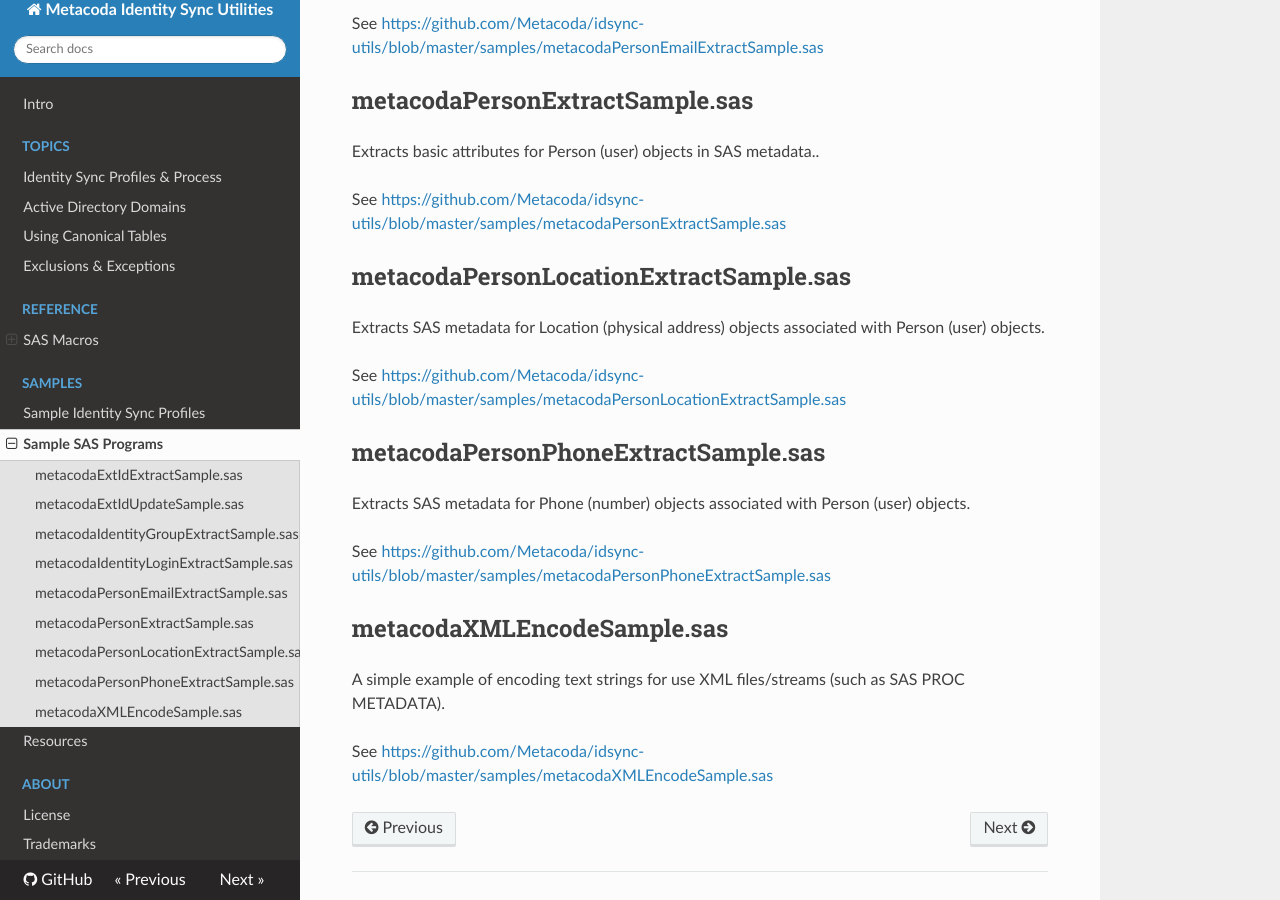
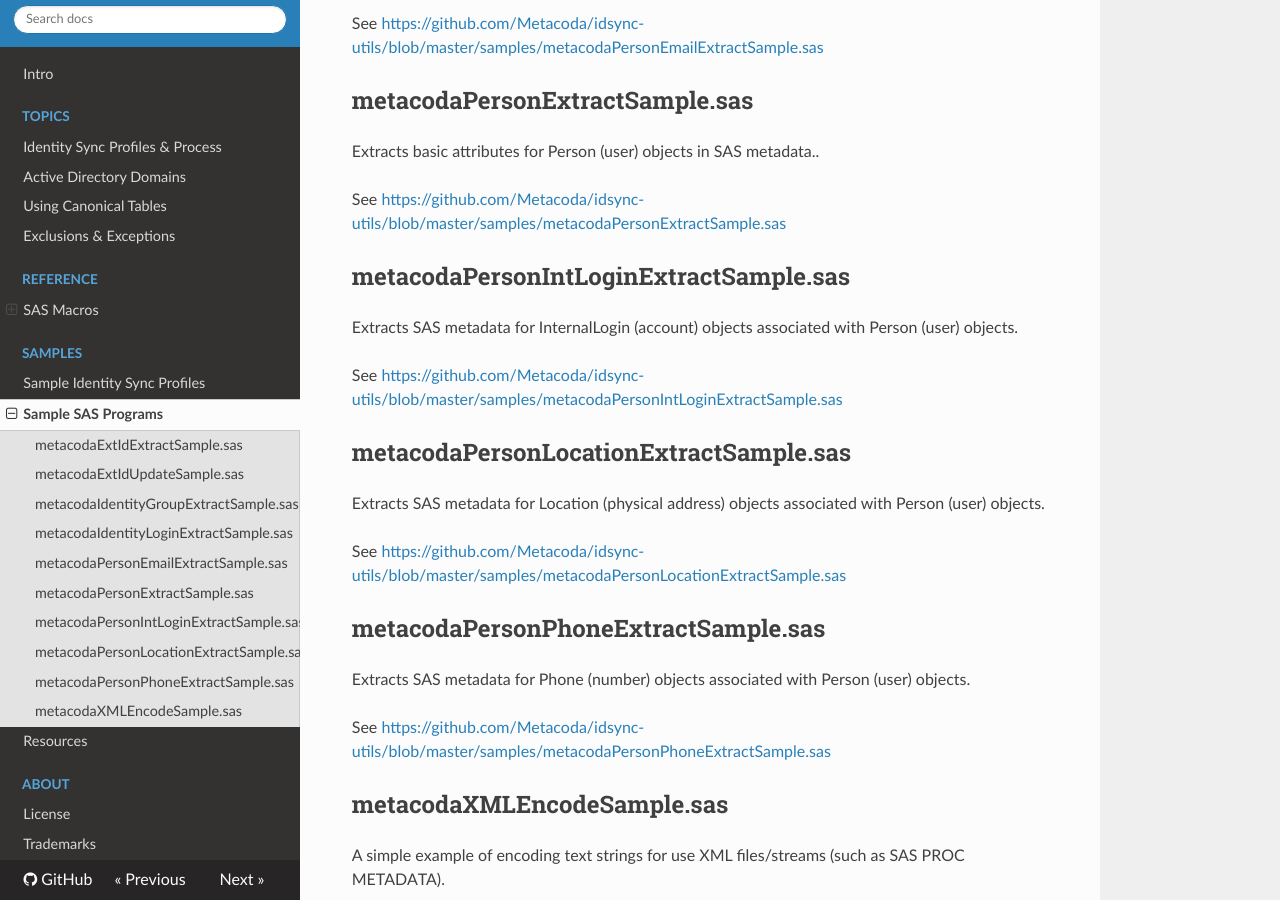
Before and after one commit to Metacoda/idsync-utils, an MkDocs documentation site: the page built from docs/samples/sas-samples.md, in a window 1280 px wide and 900 px high, scrolled down 1100 px. Built offline with MkDocs 1.6.1, drawn with Linux system fonts in a browser that asks for light colours; nearby versions of some CDN libraries; old or Windows-style settings are respelled for this version of MkDocs.

Commit message:
Added metacodaPersonIntLoginExtract macro, sample and doc.

```diff
--- a/docs/samples/sas-samples.md
+++ b/docs/samples/sas-samples.md
@@ -41,6 +41,12 @@
 
 See <https://github.com/Metacoda/idsync-utils/blob/master/samples/metacodaPersonExtractSample.sas>
 
+## metacodaPersonIntLoginExtractSample.sas
+
+Extracts SAS metadata for InternalLogin (account) objects associated with Person (user) objects.
+
+See <https://github.com/Metacoda/idsync-utils/blob/master/samples/metacodaPersonIntLoginExtractSample.sas>
+
 ## metacodaPersonLocationExtractSample.sas
 
 Extracts SAS metadata for Location (physical address) objects associated with Person (user) objects.
--- a/mkdocs.yml
+++ b/mkdocs.yml
@@ -21,6 +21,7 @@
       - '%metacodaIdentityLoginExtract': 'sasautos/metacodaIdentityLoginExtract.md'
       - '%metacodaPersonEmailExtract': 'sasautos/metacodaPersonEmailExtract.md'
       - '%metacodaPersonExtract': 'sasautos/metacodaPersonExtract.md'
+      - '%metacodaPersonIntLoginExtract': 'sasautos/metacodaPersonIntLoginExtract.md'
       - '%metacodaPersonLocationExtract': 'sasautos/metacodaPersonLocationExtract.md'
       - '%metacodaPersonPhoneExtract': 'sasautos/metacodaPersonPhoneExtract.md'
       - '%metacodaXMLEncode': 'sasautos/metacodaXMLEncode.md'
```
Also changed, not shown: docs/sasautos/index.md (+1 -0 lines), docs/sasautos/metacodaPersonIntLoginExtract.md (added, +39 -0 lines), 2 other files.
